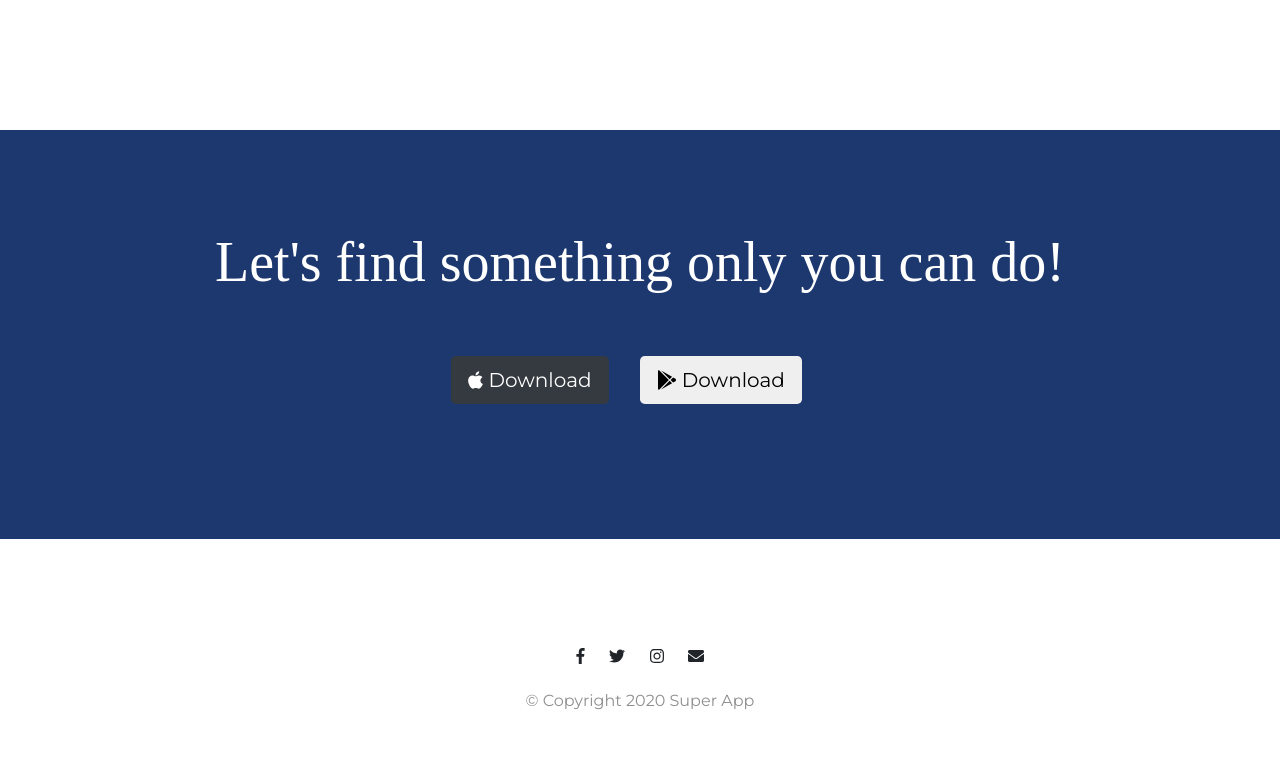
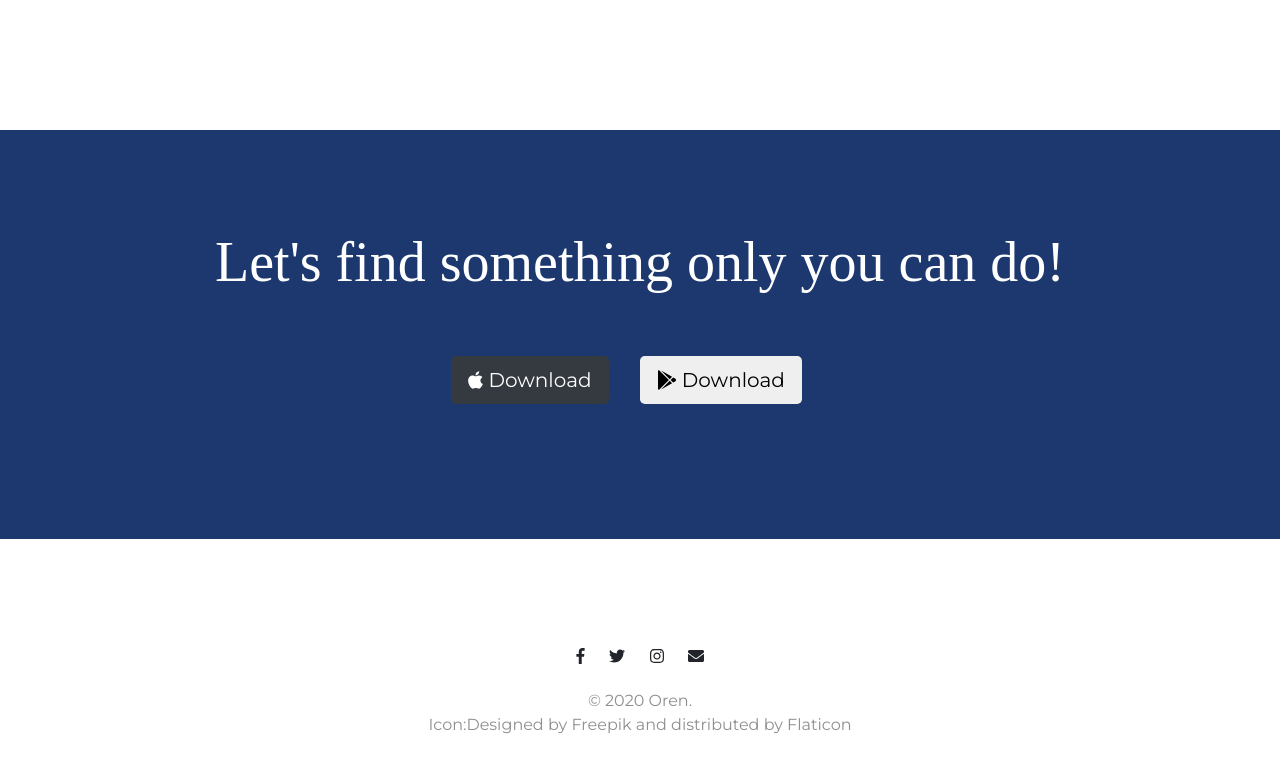
Before and after one commit to Orange777th/Practice-Bootstrap-20200629, a plain HTML site: page index.html in a window 1280 px wide. Shown: the part 2267-3040 px from the top of the page. Drawn offline with nearby package versions, Linux system fonts and the light colour scheme.

Commit message:
クレジット表記を訂正しました

```diff
--- a/index.html
+++ b/index.html
@@ -257,7 +257,7 @@
       <i class="social-icon fab fa-twitter"></i>
       <i class="social-icon fab fa-instagram"></i>
       <i class="social-icon fas fa-envelope"></i>
-      <p>© Copyright 2020 Super App</p>
+      <p class="copyright">© 2020 Oren.<br>Icon:Designed by Freepik and distributed by Flaticon</p>
     </div>
   </footer>
 
```
